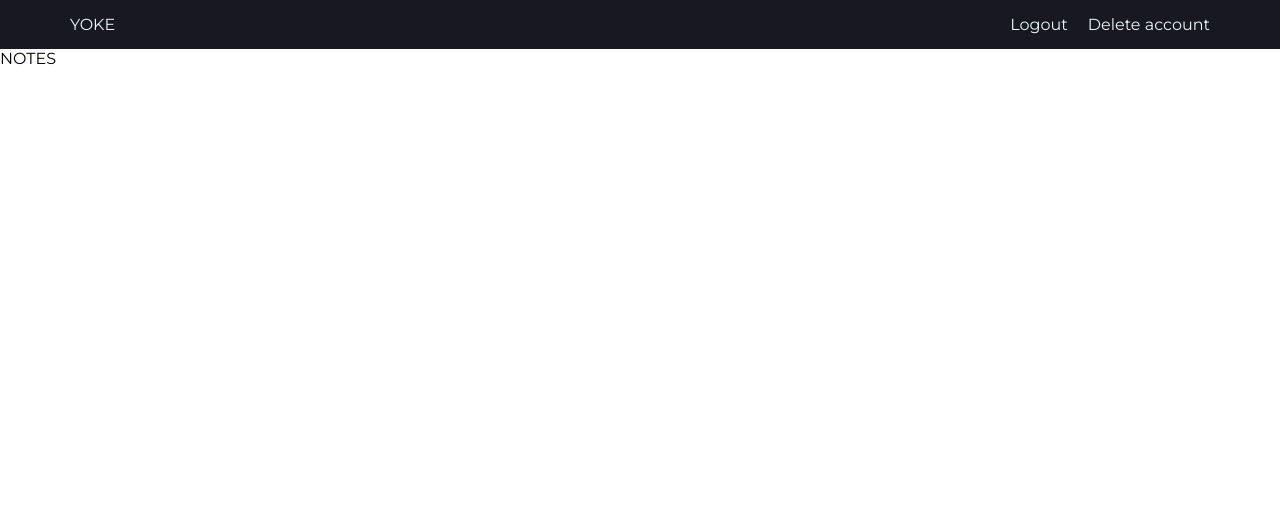
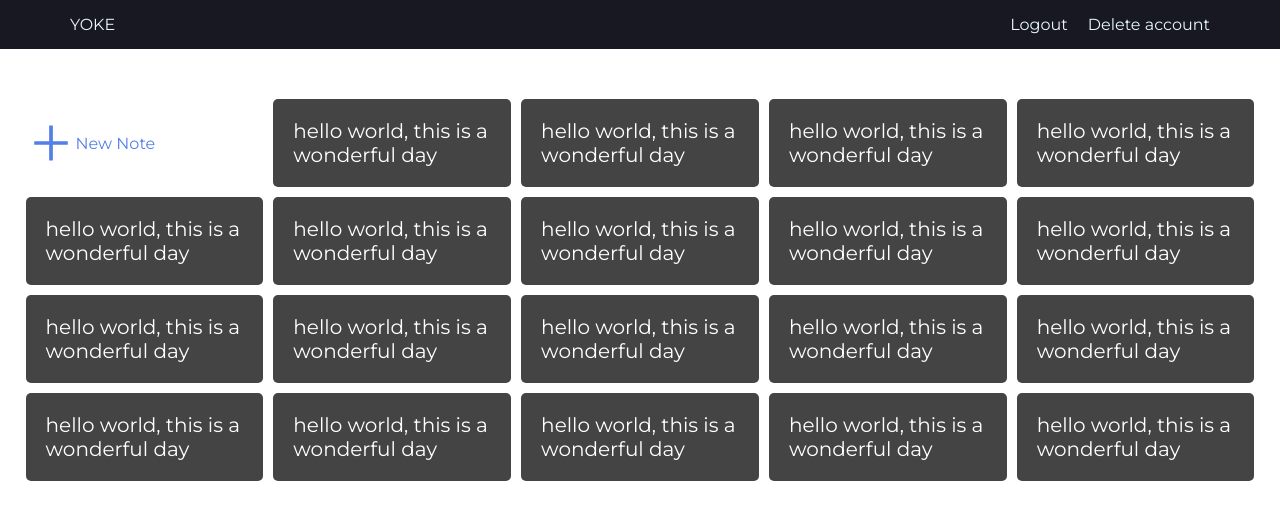
Before and after one commit to yinotherhino/yoke, a React (Vite) app in the folder client/: page /dashboard in a window 1280 px wide. Shown: the top 520 px of the page. Built offline with nearby package versions, Linux system fonts and the light colour scheme; no server answers.

Commit message:
notes page

```diff
--- a/client/src/App.css
+++ b/client/src/App.css
@@ -18,8 +18,3 @@ a{
 button{
   cursor: pointer;
 }
-
-/* #181823
-#537FE7
-#C0EEF2
-#E9F8F9 */
--- a/client/src/components/Notes/Notes.tsx
+++ b/client/src/components/Notes/Notes.tsx
@@ -1,11 +1,22 @@
 import React from 'react'
+import { INote } from '../../context/types'
 import style from "./notes.module.css"
+import {AiOutlinePlus} from "react-icons/ai"
 
-const Notes = () => {
+const Notes = ({notes}:{notes:  INote[]}) => {
   return (
-    <div className={style["notes-container"]}>
-        NOTES
-    </div>
+    <>
+      <div className={style["notes-container"]} >
+      <div className={style["new-note"]}>
+        <AiOutlinePlus size={50} /> New Note
+      </div>
+
+        {notes.map((item, index)=>(<div key={index} className={style["box"] }>
+            {item.text}
+          </div>)
+        )}
+      </div>
+    </>
   )
 }
 
--- a/client/src/components/Notes/notes.module.css
+++ b/client/src/components/Notes/notes.module.css
@@ -0,0 +1,66 @@
+.notes-container{
+    display: grid;
+    grid-gap: 10px;
+    grid-template-columns: auto auto auto auto auto;
+    padding: 50px 2%;
+    max-width: 100%;
+}
+
+.box {
+background-color: #444;
+color: #fff;
+border-radius: 5px;
+padding: 20px;
+font-size: 20px;
+display: inline-block;
+width: fit-content;
+
+}
+/* #181823
+#537FE7
+#C0EEF2
+#E9F8F9 */
+
+
+.note-card-small{
+    background-color: #E9F8F9;
+}
+
+.note-card-wide{
+    background-color: #537FE7;
+}
+
+.note-card-medium{
+    background-color: #C0EEF2;
+}
+
+.new-note{
+    display: flex;
+    align-items: center;
+    color: #537FE7;
+    cursor: pointer;
+}
+
+@media only screen and (max-width:900px){
+    .notes-container{
+        grid-template-columns: auto auto auto ;
+    }
+}
+
+
+@media only screen and (max-width:500px){
+    .notes-container{
+        grid-template-columns: auto auto ;
+    }
+}
+
+@media only screen and (max-width:350px){
+    .notes-container{
+        grid-template-columns: 100px 100px ;
+        padding: 17%;
+    }
+    .box{
+        font-size: 15px;
+        width: auto;
+    }
+}
--- a/client/src/context/DataContext.tsx
+++ b/client/src/context/DataContext.tsx
@@ -9,7 +9,7 @@ import { useNavigate } from "react-router-dom";
 import { toast } from "react-toastify";
 import MyApiReq from "../utils/apiReq";
 import errorHandler from "../utils/errorHandler";
-import { AllContext, FormTypes, IFormData, UserContent } from "./types";
+import { AllContext, FormTypes, IFormData, INoteData, UserContent } from "./types";
 
 export const DataContext = createContext<AllContext | null>(null);
 
@@ -68,6 +68,10 @@ export const DataProvider = ({ children }: { [key: string]: ReactElement }) => {
     navigate("/dashboard")
   }
 
+  const handleAddNote = async (noteData: INoteData)=>{
+
+  }
+
   const handleDeleteAccount = async()=>{
     try{
       if(!user){
@@ -95,7 +99,7 @@ export const DataProvider = ({ children }: { [key: string]: ReactElement }) => {
         handleSignup,
         handleLoginSuccess,
         handleDeleteAccount,
-        // alert,
+        handleAddNote,
         // changeAlert,
         user,
       }}
--- a/client/src/pages/Dashboard.tsx
+++ b/client/src/pages/Dashboard.tsx
@@ -1,16 +1,228 @@
-import React from 'react'
-import Navbar from '../components/Navbar/Navbar'
-import Notes from '../components/Notes/Notes'
+import React from "react";
+import Navbar from "../components/Navbar/Navbar";
+import Notes from "../components/Notes/Notes";
+import { INote } from "../context/types";
 
-
+const notes: INote[] = [
+  {
+    owner: "1234",
+    title: "Hello",
+    text: "hello world, this is a wonderful day",
+    links: [
+      {
+        position: 2,
+        length: 5,
+        url: "https://facebook.com",
+      },
+    ],
+  },{
+    owner: "1234",
+    title: "Hello",
+    text: "hello world, this is a wonderful day",
+    links: [
+      {
+        position: 2,
+        length: 5,
+        url: "https://facebook.com",
+      },
+    ],
+  },{
+    owner: "1234",
+    title: "Hello",
+    text: "hello world, this is a wonderful day",
+    links: [
+      {
+        position: 2,
+        length: 5,
+        url: "https://facebook.com",
+      },
+    ],
+  },{
+    owner: "1234",
+    title: "Hello",
+    text: "hello world, this is a wonderful day",
+    links: [
+      {
+        position: 2,
+        length: 5,
+        url: "https://facebook.com",
+      },
+    ],
+  },{
+    owner: "1234",
+    title: "Hello",
+    text: "hello world, this is a wonderful day",
+    links: [
+      {
+        position: 2,
+        length: 5,
+        url: "https://facebook.com",
+      },
+    ],
+  },{
+    owner: "1234",
+    title: "Hello",
+    text: "hello world, this is a wonderful day",
+    links: [
+      {
+        position: 2,
+        length: 5,
+        url: "https://facebook.com",
+      },
+    ],
+  },{
+    owner: "1234",
+    title: "Hello",
+    text: "hello world, this is a wonderful day",
+    links: [
+      {
+        position: 2,
+        length: 5,
+        url: "https://facebook.com",
+      },
+    ],
+  },{
+    owner: "1234",
+    title: "Hello",
+    text: "hello world, this is a wonderful day",
+    links: [
+      {
+        position: 2,
+        length: 5,
+        url: "https://facebook.com",
+      },
+    ],
+  },{
+    owner: "1234",
+    title: "Hello",
+    text: "hello world, this is a wonderful day",
+    links: [
+      {
+        position: 2,
+        length: 5,
+        url: "https://facebook.com",
+      },
+    ],
+  },{
+    owner: "1234",
+    title: "Hello",
+    text: "hello world, this is a wonderful day",
+    links: [
+      {
+        position: 2,
+        length: 5,
+        url: "https://facebook.com",
+      },
+    ],
+  },{
+    owner: "1234",
+    title: "Hello",
+    text: "hello world, this is a wonderful day",
+    links: [
+      {
+        position: 2,
+        length: 5,
+        url: "https://facebook.com",
+      },
+    ],
+  },{
+    owner: "1234",
+    title: "Hello",
+    text: "hello world, this is a wonderful day",
+    links: [
+      {
+        position: 2,
+        length: 5,
+        url: "https://facebook.com",
+      },
+    ],
+  },{
+    owner: "1234",
+    title: "Hello",
+    text: "hello world, this is a wonderful day",
+    links: [
+      {
+        position: 2,
+        length: 5,
+        url: "https://facebook.com",
+      },
+    ],
+  },{
+    owner: "1234",
+    title: "Hello",
+    text: "hello world, this is a wonderful day",
+    links: [
+      {
+        position: 2,
+        length: 5,
+        url: "https://facebook.com",
+      },
+    ],
+  },{
+    owner: "1234",
+    title: "Hello",
+    text: "hello world, this is a wonderful day",
+    links: [
+      {
+        position: 2,
+        length: 5,
+        url: "https://facebook.com",
+      },
+    ],
+  },{
+    owner: "1234",
+    title: "Hello",
+    text: "hello world, this is a wonderful day",
+    links: [
+      {
+        position: 2,
+        length: 5,
+        url: "https://facebook.com",
+      },
+    ],
+  },{
+    owner: "1234",
+    title: "Hello",
+    text: "hello world, this is a wonderful day",
+    links: [
+      {
+        position: 2,
+        length: 5,
+        url: "https://facebook.com",
+      },
+    ],
+  },{
+    owner: "1234",
+    title: "Hello",
+    text: "hello world, this is a wonderful day",
+    links: [
+      {
+        position: 2,
+        length: 5,
+        url: "https://facebook.com",
+      },
+    ],
+  },{
+    owner: "1234",
+    title: "Hello",
+    text: "hello world, this is a wonderful day",
+    links: [
+      {
+        position: 2,
+        length: 5,
+        url: "https://facebook.com",
+      },
+    ],
+  },
+];
 
 const Dashboard = () => {
   return (
     <div>
-        <Navbar isLoggedIn={true} />
-        <Notes />
+      <Navbar isLoggedIn={true} />
+      <Notes notes={notes} />
     </div>
-  )
-}
+  );
+};
 
-export default Dashboard
+export default Dashboard;
```
Also changed, not shown: client/src/components/Notes/AddNote.tsx (added, +30 -0 lines), client/src/context/types.d.ts (+13 -0 lines).
